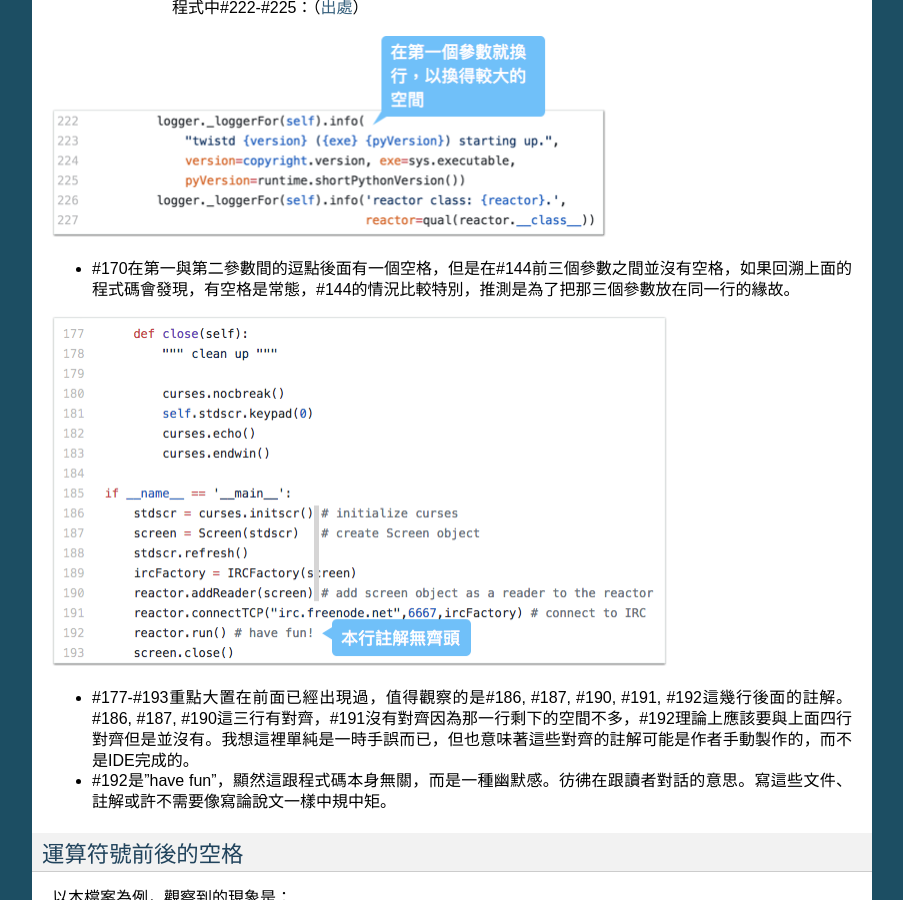
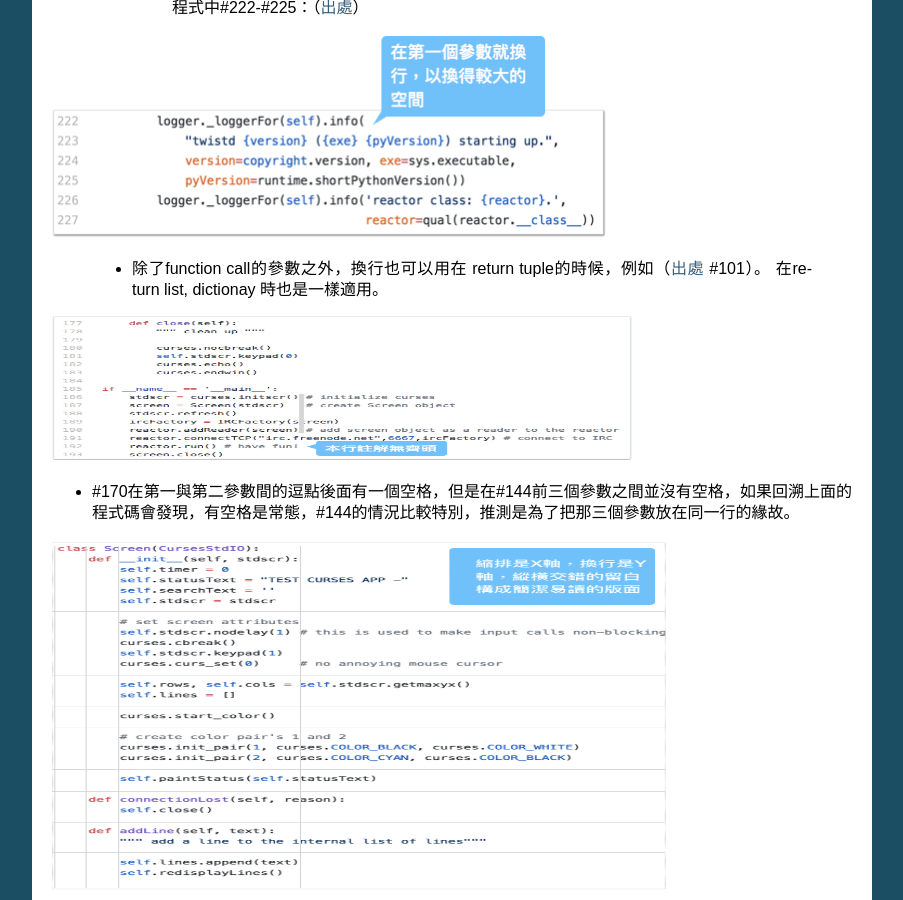
Before and after one commit to iapyeh/iapyeh, a Sphinx documentation site: the page built from docs/blogs/technical/docs_style_review_twisted.rst, in a window 1280 px wide and 900 px high, scrolled down 5462 px. Shown: the whole window, without its empty margins (198-1101 px from the left). Built offline with Sphinx 7.4.7, drawn with Linux system fonts in a browser that asks for light colours; some of the changed text lies outside the part shown.

Commit message:
Google Docs reST Editor@2018-2-3 20:53:54

```diff
--- a/docs/blogs/technical/docs_style_review_twisted.rst
+++ b/docs/blogs/technical/docs_style_review_twisted.rst
@@ -106,9 +106,13 @@
 
 \ |IMG8|\
 
+    * 除了function call的參數之外，換行也可以用在 return tuple的時候，例如（\ |LINK4|\  #101）。 在return list, dictionay 時也是一樣適用。
+
+\ |IMG9|\
+
 * #170在第一與第二參數間的逗點後面有一個空格，但是在#144前三個參數之間並沒有空格，如果回溯上面的程式碼會發現，有空格是常態，#144的情況比較特別，推測是為了把那三個參數放在同一行的緣故。
 
-\ |IMG9|\
+\ |IMG10|\
 
 * #177-#193重點大置在前面已經出現過，值得觀察的是#186, #187, #190, #191, #192這幾行後面的註解。#186, #187, #190這三行有對齊，#191沒有對齊因為那一行剩下的空間不多，#192理論上應該要與上面四行對齊但是並沒有。我想這裡單純是一時手誤而已，但也意味著這些對齊的註解可能是作者手動製作的，而不是IDE完成的。
 
@@ -156,14 +160,16 @@
 
 對於因AI而開始寫Python的人，Panda, Jupiter是重要的套件。而在「前AI時期」引導很多人進入Python領域的則是Twisted與Zope，Twisted是Python老牌的async套件，很多人用來寫爬蟲的 Python3 asyncio，構想也是源自於Twisted\ [#F2]_\ 。Twisted目前仍是Python重要的套件用途廣泛，尤其是Networking的相關應用。
 
-Twisted使用\ |LINK5|\ 為文件的markup語法 \ |LINK6|\ 。Epytext是早期從java借來的，屬於比較"古早"的格式，跟目前流行的\ |LINK7|\ \ [#F3]_\ 比起來，屬於輕量(light-weight)級的markup語法，\ |LINK8|\ )。而相當多的Epytext語法也被保留在reStructuredText當中
+Twisted使用\ |LINK6|\ 為文件的markup語法 \ |LINK7|\ 。Epytext是早期從java借來的，屬於比較"古早"的格式，跟目前流行的\ |LINK8|\ \ [#F3]_\ 比起來，屬於輕量(light-weight)級的markup語法，\ |LINK9|\ )。而相當多的Epytext語法也被保留在reStructuredText當中
 
 .. _h174fb648377959437b5c1f697c1c40:
 
 版本沿革
 ========
 
-* 2018年01月28初版，使用\ |LINK10|\ 從Google Docs轉成reStructuredText後發佈。
+* 2018 年 02 月 03 增加範例。
+
+* 2018 年 01月 28 初版，使用\ |LINK11|\ 從Google Docs轉成reStructuredText後發佈。
 
 .. _h174fb648377959437b5c1f697c1c40:
 
@@ -210,29 +216,33 @@ Twisted使用\ |LINK5|\ 為文件的markup語法 \ |LINK6|\ 。Epytext是早期
 
 .. |LINK4| raw:: html
 
-    <a href="https://github.com/twisted/twisted/blob/trunk/docs/conf.py" target="_blank">conf.py</a>
+    <a href="https://github.com/pyfarm/pyfarm-agent/blob/master/pyfarm/agent/manhole.py" target="_blank">出處</a>
 
 .. |LINK5| raw:: html
 
-    <a href="http://epydoc.sourceforge.net/manual-epytext.html" target="_blank">Epytext</a>
+    <a href="https://github.com/twisted/twisted/blob/trunk/docs/conf.py" target="_blank">conf.py</a>
 
 .. |LINK6| raw:: html
 
-    <a href="http://epydoc.sourceforge.net/" target="_blank">Epydoc</a>
+    <a href="http://epydoc.sourceforge.net/manual-epytext.html" target="_blank">Epytext</a>
 
 .. |LINK7| raw:: html
 
-    <a href="https://www.python.org/dev/peps/pep-0287/" target="_blank">reStructuredText</a>
+    <a href="http://epydoc.sourceforge.net/" target="_blank">Epydoc</a>
 
 .. |LINK8| raw:: html
 
-    <a href="http://daouzli.com/blog/docstring.html" target="_blank">進一步閱讀</a>
+    <a href="https://www.python.org/dev/peps/pep-0287/" target="_blank">reStructuredText</a>
 
 .. |LINK9| raw:: html
 
+    <a href="http://daouzli.com/blog/docstring.html" target="_blank">進一步閱讀</a>
+
+.. |LINK10| raw:: html
+
     <a href="https://github.com/twisted/pydoctor/" target="_blank">pydoctor</a>
 
-.. |LINK10| raw:: html
+.. |LINK11| raw:: html
 
     <a href="http://ggeditor.readthedocs.io/en/latest/" target="_blank">GGEditor</a>
 
@@ -278,9 +288,13 @@ Twisted使用\ |LINK5|\ 為文件的markup語法 \ |LINK6|\ 。Epytext是早期
    :width: 554 px
 
 .. |IMG9| image:: static/空行讓Python更簡潔_9.png
+   :height: 144 px
+   :width: 581 px
+
+.. |IMG10| image:: static/空行讓Python更簡潔_10.png
    :height: 350 px
    :width: 616 px
 
-.. |IMG10| image:: static/空行讓Python更簡潔_10.png
+.. |IMG11| image:: static/空行讓Python更簡潔_11.png
    :height: 668 px
    :width: 568 px
```
Also changed, not shown: other parts of docs/blogs/technical/docs_style_review_twisted.rst (+2 -2 lines).
